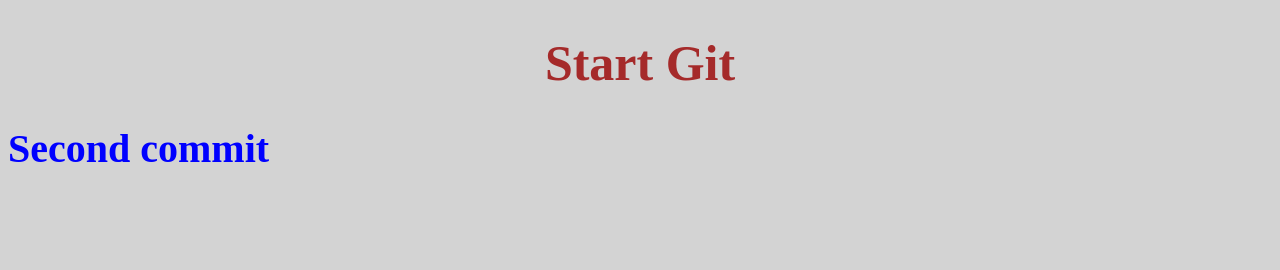
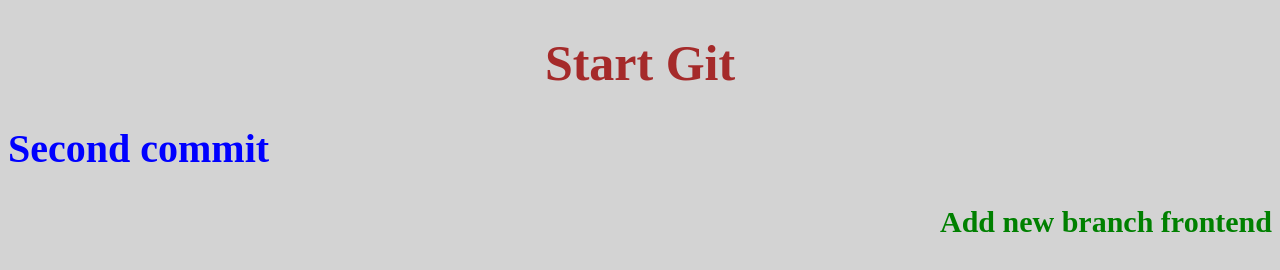
Before and after one commit to Smokescrean/gittest, a plain HTML site: page index.html in a window 1280 px wide. Drawn offline with Linux system fonts and the light colour scheme.

Commit message:
new branch frontend

```diff
--- a/index.html
+++ b/index.html
@@ -11,6 +11,7 @@
 
     <h1>Start Git</h1>
     <h2>Second commit</h2>
+    <h3>Add new branch frontend</h3>
     <script src="script.js"></script>
 </body>
 </html>
--- a/style.css
+++ b/style.css
@@ -10,3 +10,8 @@ h2{
     font-size: 40px;
     color: blue;
 }
+h3{
+    font-size: 30px;
+    color: green;
+    text-align: right;
+}
```
